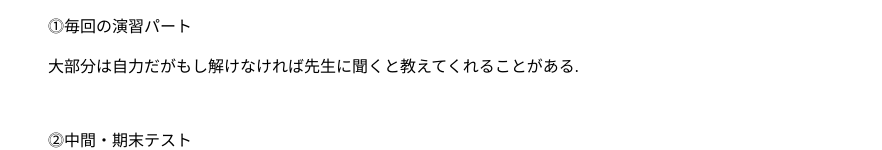
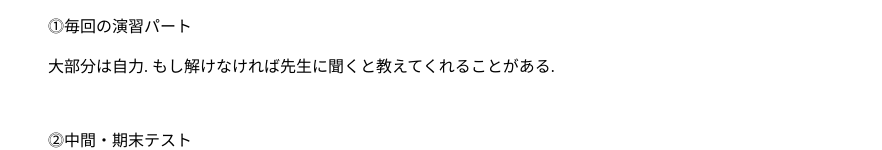
Before and after one commit to jackdawson0410/sample21, a plain HTML site: page index.html in a window 1280 px wide. Shown: the part 586-736 px from the top of the page, without its empty margins (0-882 px from the left). Drawn offline with Linux system fonts and the light colour scheme.

Commit message:
Update index.html

```diff
--- a/index.html
+++ b/index.html
@@ -33,7 +33,7 @@
 		<br>
 		<p>★攻略の秘訣★</p>
 		<p>⓵毎回の演習パート</p>
-		<p>大部分は自力だがもし解けなければ先生に聞くと教えてくれることがある. </p>
+		<p>大部分は自力. もし解けなければ先生に聞くと教えてくれることがある. </p>
 		<br>
 		<p>⓶中間・期末テスト</p>
 		<p>対策は演習パートの問題や総合問題で十分. </p>
```
